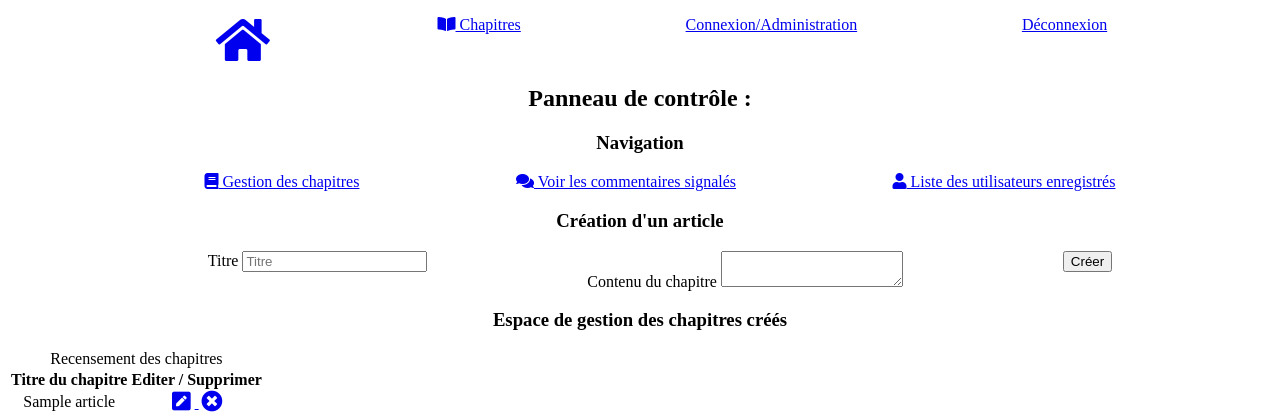
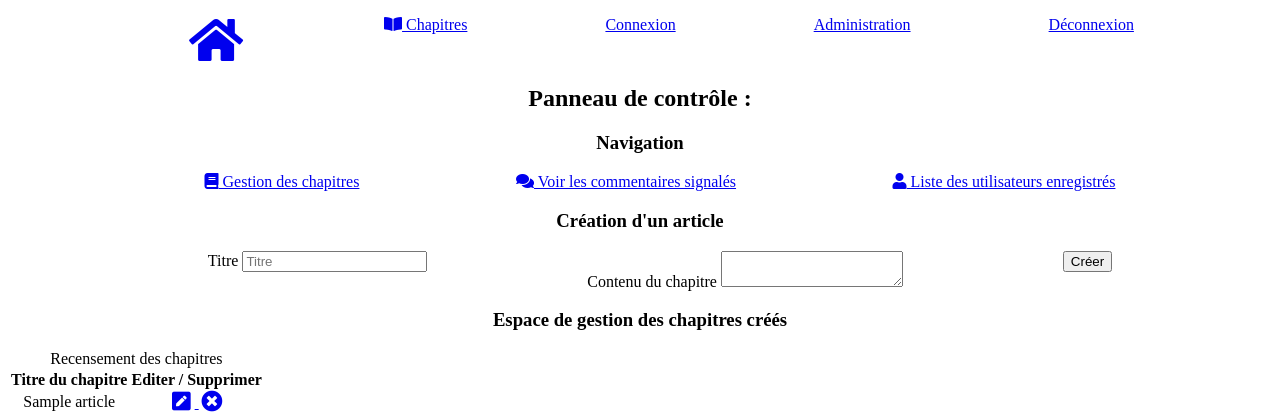
Before and after one commit to TimSeg/projet4_blog_OC, a PHP site: template src/View/admin.twig in a window 1280 px wide. Shown: the top 420 px of the page. Run offline with PHP 8.4, Linux system fonts and the light colour scheme; the template is opened without the code that fills it: most values are stand-ins (such as "Sample title", 1, 10 or a date in 2020); some libraries are stand-ins or nearby versions.

Commit message:
avoid connect for admin

```diff
--- a/src/View/layout/navbar.twig
+++ b/src/View/layout/navbar.twig
@@ -13,8 +13,14 @@
         </li>
 
             <li>
-                <a href= "{{ url('users!launch') }}" title="Connexion"><i class=""></i> Connexion/Administration </a>
+                <a href= "{{ url('users!launch') }}" title="Connexion"><i class=""></i> Connexion </a>
             </li>
+
+
+            <li>
+                <a href= "{{ url('users!adminredirect') }}" title="Administration"><i class=""></i> Administration </a>
+            </li>
+
 
             <li>
                 <a href="{{ url('users!logout') }}" title="Déconnexion">Déconnexion</a>
```
Also changed, not shown: src/Controller/UsersController.php (+19 -5 lines).
